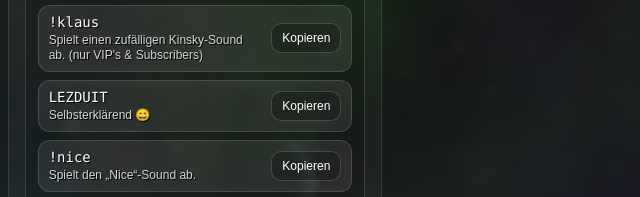
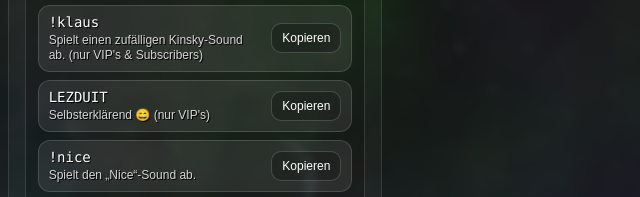
Before and after one commit to ReaperLeech/twitchchat-commands, a plain HTML site: page index.html in a window 1280 px wide. Shown: the part 954-1151 px from the top of the page, 445-1085 px from the left. Drawn offline with Linux system fonts and the light colour scheme.

Commit message:
Update index.html

```diff
--- a/index.html
+++ b/index.html
@@ -532,7 +532,7 @@ section:hover{
             </li>
 
             <li class="cmd" data-text="lezduit sound">
-              <div class="cmd-left"><div class="cmd-code">LEZDUIT</div><div class="cmd-desc">Selbsterklärend 😄</div></div>
+              <div class="cmd-left"><div class="cmd-code">LEZDUIT</div><div class="cmd-desc">Selbsterklärend 😄 (nur VIP's)</div></div>
               <button class="copy" data-copy="LEZDUIT">Kopieren</button>
             </li>
 
```
